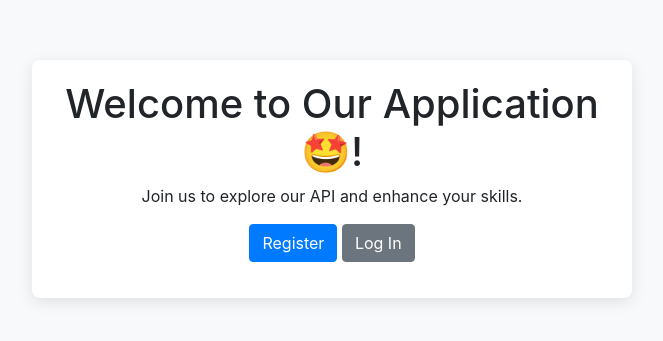
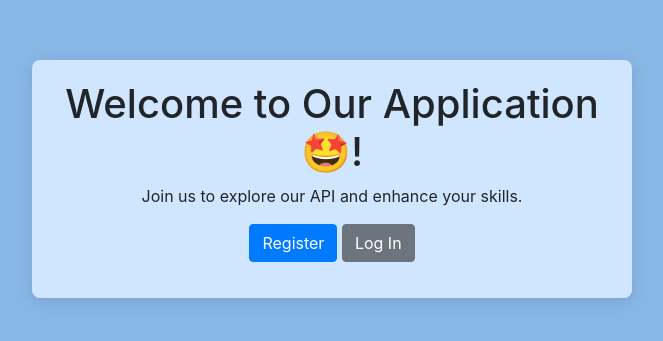
Before and after one commit to arwaalqhtanii/api-d2-HM, a plain HTML site: page index.html in a window 1280 px wide. Shown: the part 221-562 px from the top of the page, without its empty margins (308-971 px from the left). Drawn offline with nearby package versions, Linux system fonts and the light colour scheme.

Commit message:
add some styles

```diff
--- a/Welcome.css
+++ b/Welcome.css
@@ -2,6 +2,7 @@ html, body {
     height: 100%;
     margin: 0;
     overflow-x: hidden;
+    background-color: rgb(208, 230, 255);
 }
 body {
     display: flex;
@@ -14,6 +15,7 @@ body {
     justify-content: center;
     padding: 20px;
     box-sizing: border-box;
+
 }
 footer {
     background-color: rgb(10, 10, 10);
--- a/index.css
+++ b/index.css
@@ -4,13 +4,13 @@ body {
     display: flex;
     align-items: center;
     justify-content: center;
-    background-color: #f8f9fa;
+    background-color: #88b7e6;
 }
 .container {
     max-width: 600px;
     padding: 20px;
     border-radius: 8px;
-    background-color: white;
+    background-color: rgb(208, 230, 255);
     box-shadow: 0 4px 15px rgba(0, 0, 0, 0.1);
     text-align: center;
 }
--- a/styles.css
+++ b/styles.css
@@ -3,13 +3,13 @@ body {
     display: flex;
     align-items: center;
     justify-content: center;
-    background-color: #f8f9fa;
+    background-color: #88b7e6;
     overflow-x: hidden;
 }
 .container {
     max-width: 400px;
     padding: 20px;
     border-radius: 8px;
-    background-color: white;
+    background-color: rgb(208, 230, 255);
     box-shadow: 0 4px 15px rgba(0, 0, 0, 0.1);
 }
```
Also changed, not shown: welcome.html (+1 -1 lines).
